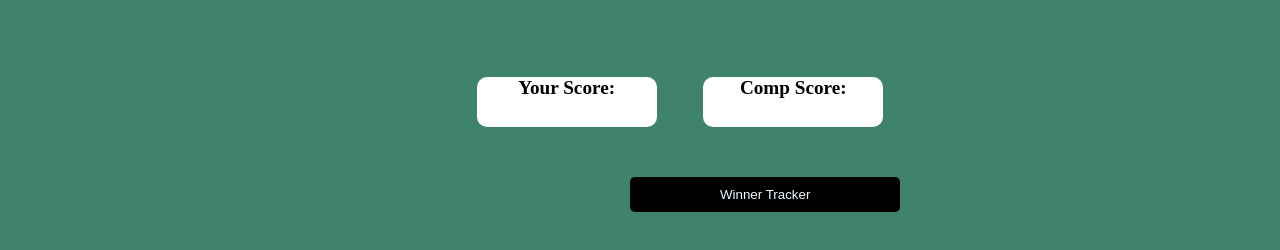
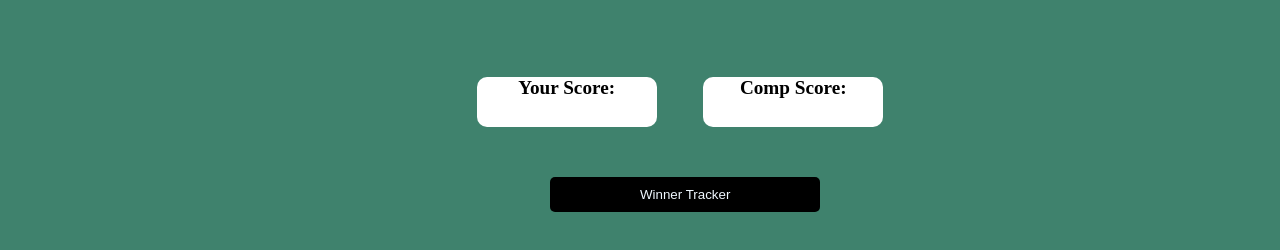
Before and after one commit to PRIYANKA22BSC/Rock-Paper-Scissor, a plain HTML site: page index.html in a window 1280 px wide. Shown: the part 334-584 px from the top of the page. Drawn offline with Linux system fonts and the light colour scheme.

Commit message:
Update stone.css

```diff
--- a/stone.css
+++ b/stone.css
@@ -68,5 +68,5 @@ padding-top: 10px;
 padding-bottom: 10px;
 border: none;
 border-radius: 5px;
-margin-left:630px;
+margin-left:550px;
 }
```
